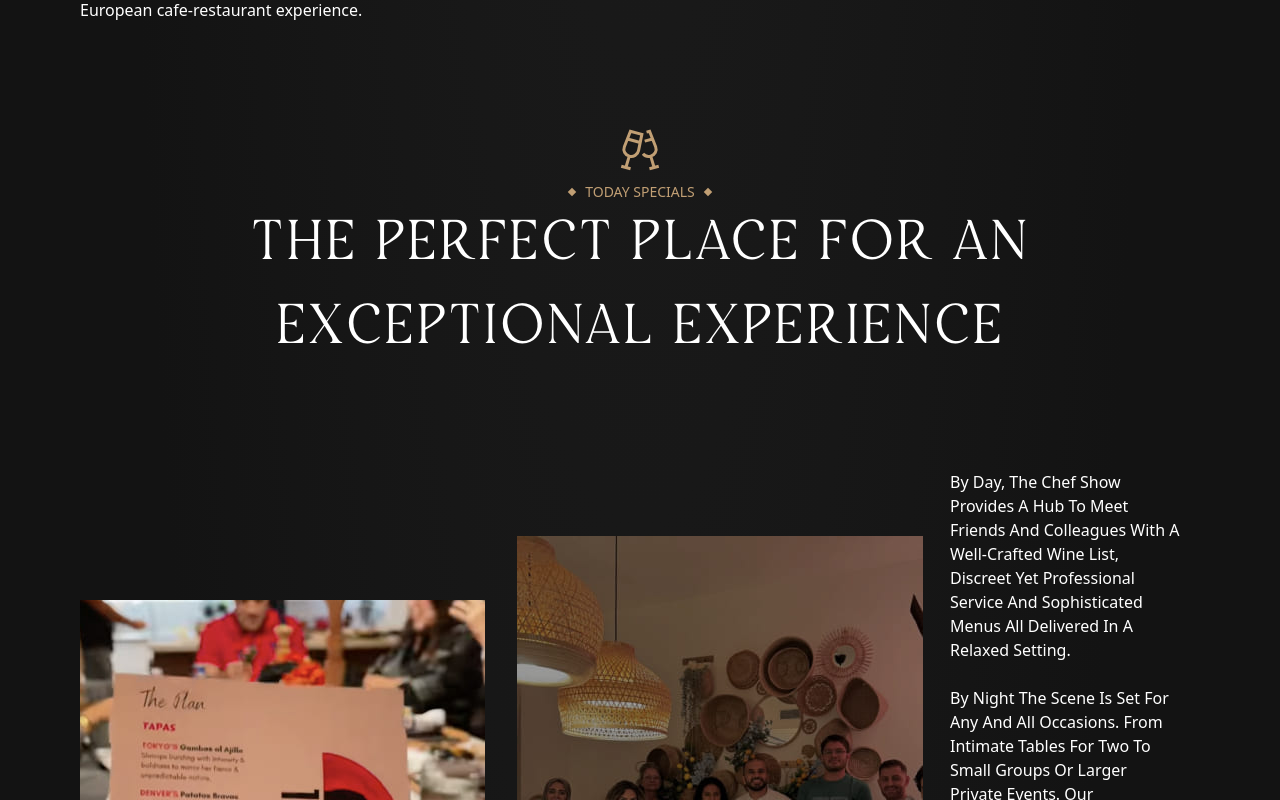
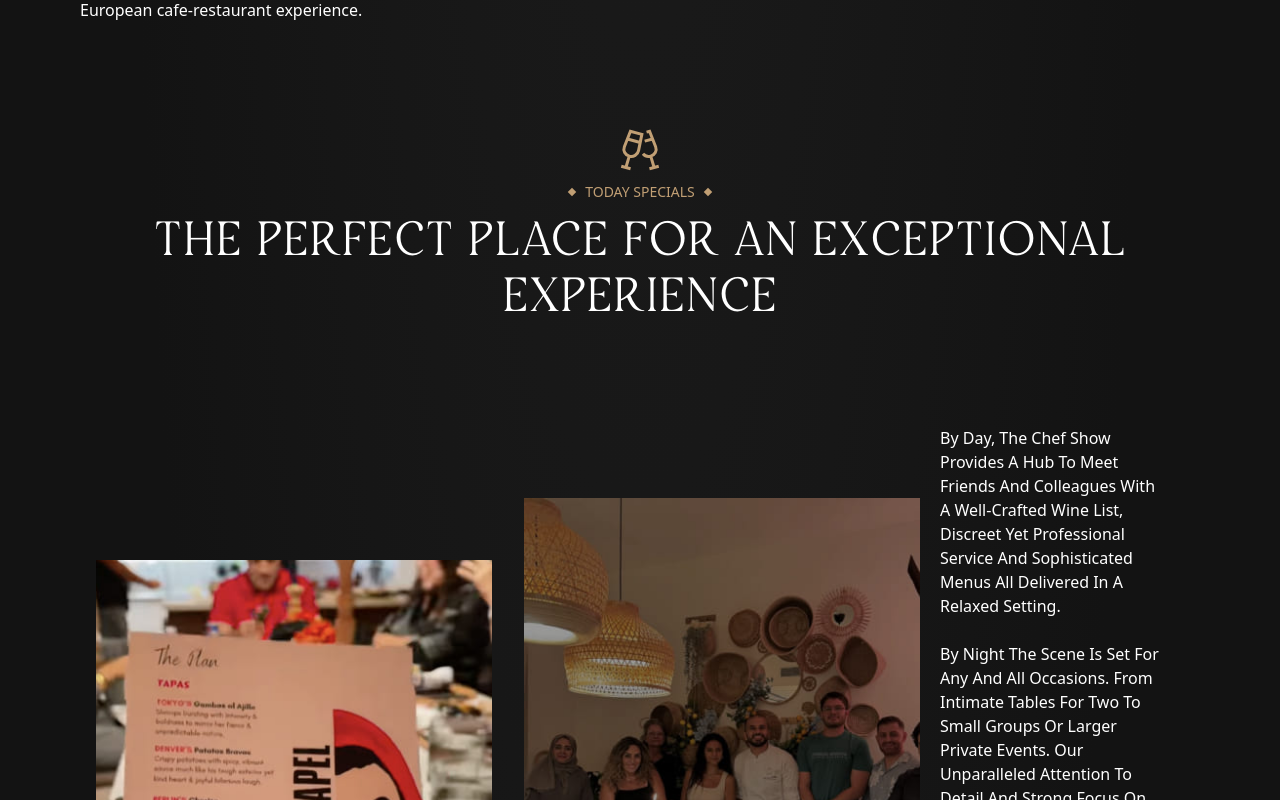
Before and after one commit to Safeya-Yasien/the-chef-show, a React (Vite) app: page / in a window 1280 px wide. Shown: the part 1860-2660 px from the top of the page. Built offline with nearby package versions, Linux system fonts and the light colour scheme.

Commit message:
update Experience.tsx

```diff
--- a/src/components/experience/Experience.tsx
+++ b/src/components/experience/Experience.tsx
@@ -6,10 +6,11 @@ import experience2 from "../../assets/images/experience2.jpg";
 const Experience = () => {
   return (
     <section className="pt-[120px]" id="experience">
+      <div className="container px-4 mx-auto">
         {/* custom title  */}
-      <div className="flex flex-col items-center justify-center text-center mb-10 md:mb-20 w-auto md:w-[800px] mx-auto">
+        <div className="flex flex-col items-center justify-center text-center mb-10 md:mb-20 gap-3">
           <CustomTitle title="Today Specials" imgSrc={champagnePartyAlcohol} />
-        <h1 className="font-normal text-[30px] md:text-[40px] lg:text-[56px] tracking-[0.02em] text-white font-restora uppercase">
+          <h1 className="font-normal text-[28px] md:text-[36px] lg:text-[48px] leading-7 md:leading-10 lg:leading-[56px] text-white font-restora uppercase">
             The perfect place for an exceptional experience{" "}
           </h1>
         </div>
@@ -39,15 +40,16 @@ const Experience = () => {
           {/* text */}
           <div className="flex flex-col flex-1 p-5">
             <p className="text-white font-normal text-[16px] leading-[24px] capitalize">
-            By day, The chef show provides a hub to meet friends and colleagues
-            with a well-crafted wine list, discreet yet professional service and
-            sophisticated menus all delivered in a relaxed setting.
+              By day, The chef show provides a hub to meet friends and
+              colleagues with a well-crafted wine list, discreet yet
+              professional service and sophisticated menus all delivered in a
+              relaxed setting.
               <br />
               <br />
               By night the scene is set for any and all occasions. From intimate
               tables for two to small groups or larger private events. Our
-            unparalleled attention to detail and strong focus on delivering the
-            best culinary experiences is designed to exceed expectations.
+              unparalleled attention to detail and strong focus on delivering
+              the best culinary experiences is designed to exceed expectations.
               <br />
               Booking request{" "}
             </p>
@@ -61,6 +63,7 @@ const Experience = () => {
             </button>
           </div>
         </div>
+      </div>
     </section>
   );
 };
```
Lines whose indentation alone changed are shown as unchanged.
